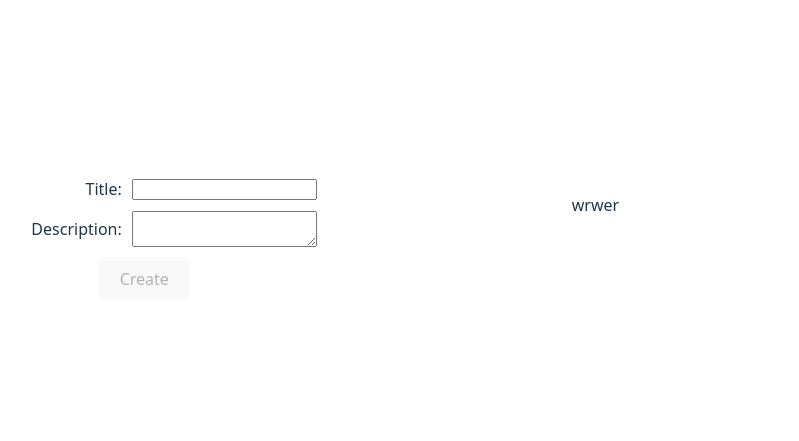
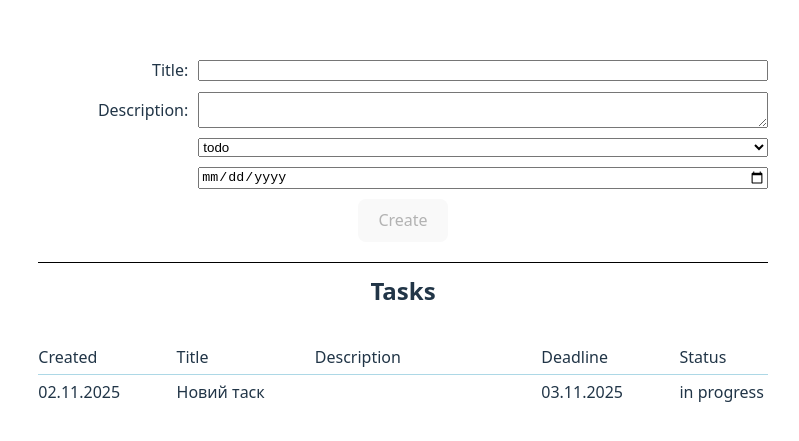
Before and after one commit to ivasykdok/type-script-lesson-001, a React (Vite) app: page / in a window 1280 px wide. Shown: the part 161-602 px from the top of the page, without its empty margins (237-1036 px from the left). Built offline with nearby package versions, Linux system fonts and the light colour scheme; data requests are answered from the project's data file.

Commit message:
insert new styles for form

```diff
--- a/db.json
+++ b/db.json
@@ -1,10 +1,12 @@
 {
   "tasks": [
     {
-      "id": "f97b",
-      "title": "wrwer",
+      "id": "3cfa",
+      "title": "Новий таск",
       "description": "",
-      "createdAt": "2025-11-01T22:11:29.100Z"
+      "taskStatus": "in progress",
+      "deadline": "2025-11-03T00:00:00.000Z",
+      "createdAt": "2025-11-02T11:11:16.572Z"
     }
   ]
 }
--- a/src/App.css
+++ b/src/App.css
@@ -10,8 +10,36 @@ ul {
 }
 
 .wrapper {
-  display: grid;
-  grid-template-columns: 0.5fr 1.5fr;
+  display: flex;
+  flex-direction: column;
+}
+
+.tasks-title {
+  border-top: 1px solid black;
+  padding-top: 10px;
+}
+
+.box-error {
+  margin-top: 5px;
+  grid-column: 1 / 3;
+}
+
+.list {
+  padding: 0;
+  max-width: 70vw;
+
+  .headline {
+    border-bottom: 1px solid lightblue;
+    padding-bottom: 5px;
+    margin-bottom: 5px;
+  }
+
+  li {
+    display: grid;
+    grid-template-columns: 1fr 1fr 2fr 1fr 1fr;
+    grid-column-gap: 50px;
+    text-align: left;
+  }
 }
 
 .insert_data {
@@ -35,3 +63,11 @@ ul {
 .read-the-docs {
   color: #888;
 }
+
+.error {
+  color: red;
+
+  input {
+    border-color: red;
+  }
+}
--- a/src/CreateTaskForm/CreateTaskForm.tsx
+++ b/src/CreateTaskForm/CreateTaskForm.tsx
@@ -3,6 +3,7 @@ import { useEffect, useState } from "react";
 import {
   createTask,
   fetchAllTasks,
+  statuses,
   type Task,
 } from "../api/createTasksApi.tsx";
 import { zodResolver } from "@hookform/resolvers/zod";
@@ -11,7 +12,9 @@ import { z } from "zod";
 const taskSchema = z.object({
   title: z.string().min(1, "Title is required"),
   description: z.string(),
+  taskStatus: z.enum(statuses).default("todo"),
   createdAt: z.string().optional(),
+  deadline: z.string().nullable().optional(),
 });
 
 export type CreateTaskData = z.infer<typeof taskSchema>;
@@ -21,8 +24,9 @@ const CreateTaskForm = () => {
   const {
     register,
     handleSubmit,
-    formState: { isValid, errors },
-  } = useForm<CreateTaskData>({
+    reset,
+    formState: { isValid, errors, touchedFields },
+  } = useForm({
     mode: "onTouched",
     resolver: zodResolver(taskSchema),
   });
@@ -41,17 +45,13 @@ const CreateTaskForm = () => {
     const results = await createTask({
       ...data,
       createdAt: new Date().toISOString(),
+      deadline: data.deadline ? new Date(data.deadline).toISOString() : null,
     });
 
     if (results.id) {
       await fetchTaskData();
+      reset();
     }
-
-    console.log(
-      "%c tasks ",
-      "color: white; background-color: #007acc; border-radius: 4px; font-weight: bold;",
-      tasks,
-    );
   };
 
   return (
@@ -59,14 +59,18 @@ const CreateTaskForm = () => {
       <div className="wrapper">
         <div className="insert_data">
           <form onSubmit={handleSubmit(onSubmit)}>
-            <div className="wrap">
+            <div
+              className={`wrap ${touchedFields.title && errors.title ? "error" : ""}`}
+            >
               <label htmlFor="title">Title:</label>
               <input
                 id={"title"}
                 type="text"
                 {...register("title", { required: "Field is required" })}
               />
-              <div>{errors.title?.message}</div>
+              {errors.title && (
+                <div className={"box-error"}>{errors.title?.message}</div>
+              )}
             </div>
 
             <div className="wrap">
@@ -74,15 +78,60 @@ const CreateTaskForm = () => {
               <textarea id={"description"} {...register("description")} />
             </div>
 
+            <div className="wrap">
+              <label htmlFor="statuses"></label>
+              <select id="statuses" {...register("taskStatus")}>
+                {statuses.map((status, index) => {
+                  return (
+                    <option key={index} value={status}>
+                      {status}
+                    </option>
+                  );
+                })}
+              </select>
+            </div>
+
+            <div className="wrap">
+              <label htmlFor="deadline"></label>
+              <input
+                id="deadline"
+                type="date"
+                {...register("deadline")}
+                min={new Date().toISOString().split("T")[0]}
+              />
+            </div>
+
             <button type="submit" disabled={!isValid}>
               Create
             </button>
           </form>
         </div>
+
+        <h2 className="tasks-title">Tasks</h2>
+
         <ul className="list">
-          {tasks.map((task) => (
-            <li key={task.id}>{task.title}</li>
-          ))}
+          <li className={"headline"}>
+            <span>Created</span>
+            <span>Title</span>
+            <span>Description</span>
+            <span>Deadline</span>
+            <span>Status</span>
+          </li>
+          {tasks.map((task) => {
+            const date = new Date(task.createdAt).toLocaleDateString("uk-UA");
+            const deadline = task.deadline
+              ? new Date(task.deadline).toLocaleDateString("uk-UA")
+              : "—";
+            return (
+              <li key={task.id}>
+                <span>{date}</span>
+                <span>{task.title}</span>
+                <span>{task.description}</span>
+                <span>{deadline}</span>
+                <span>{task.taskStatus}</span>
+              </li>
+            );
+          })}
         </ul>
       </div>
     </>
--- a/src/api/createTasksApi.tsx
+++ b/src/api/createTasksApi.tsx
@@ -1,10 +1,16 @@
-import type { CreateTaskData } from "../CreateTaskForm/CreateTaskForm.tsx";
+import { type CreateTaskData } from "../CreateTaskForm/CreateTaskForm.tsx";
+
+export const statuses = ["todo", "in progress", "done"] as const;
+
+export type Status = (typeof statuses)[number];
 
 export type Task = {
   id: string;
   title: string;
   description: string | null;
-  createdAt: string | undefined;
+  taskStatus: Status;
+  createdAt: string;
+  deadline: string | null;
 };
 
 export const fetchAllTasks = async (): Promise<Task[]> => {
```
